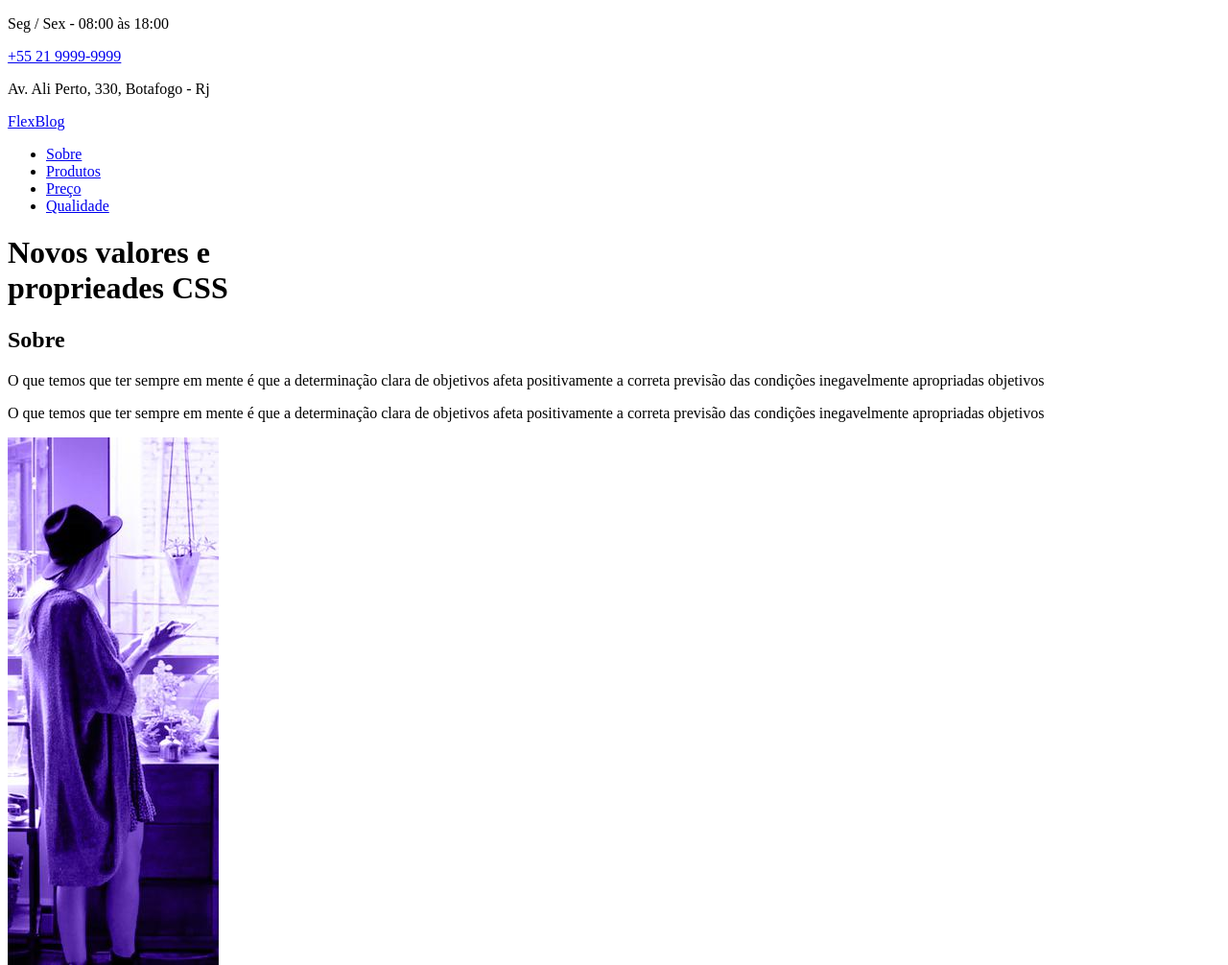
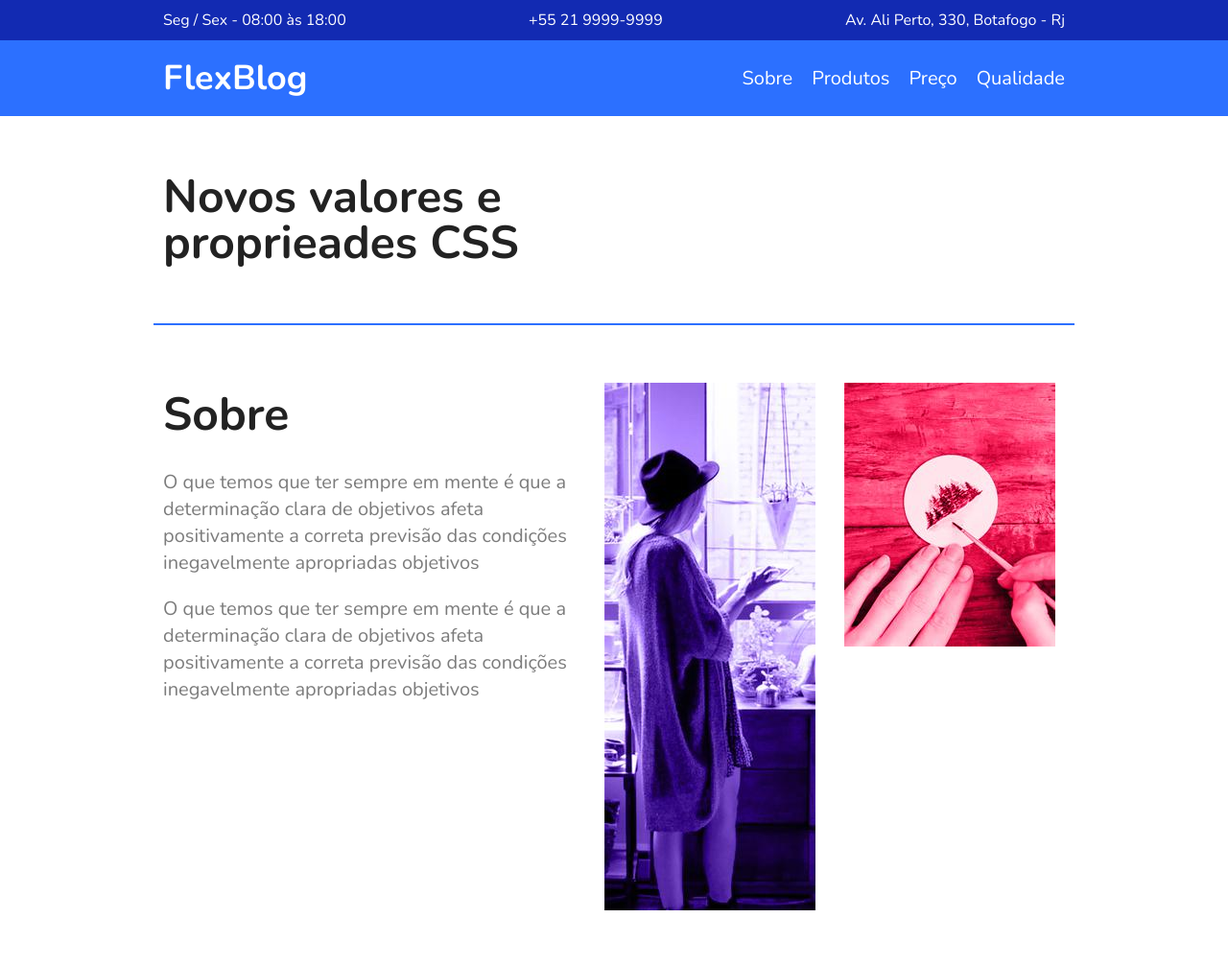
Before and after one commit to victorrosas/flex-blog, a plain HTML site: page index.html in a window 1280 px wide. Shown: the top 1006 px of the page at 96% size. Drawn offline with nearby package versions, Linux system fonts and the light colour scheme; files that its build step writes are made by us from their sources.

Commit message:
finished introducao, sobre e produtos

```diff
--- a/index.html
+++ b/index.html
@@ -6,13 +6,13 @@
   <meta name="viewport" content="width=device-width, initial-scale=1.0, shrink-to-fit=no">
   <link rel="preconnect" href="https://fonts.gstatic.com">
   <link href="https://fonts.googleapis.com/css2?family=Nunito:ital,wght@0,400;0,700;1,400&display=swap" rel="stylesheet">
-  <link rel="stylesheet" href="css/style.css">
+  <link rel="stylesheet" type="text/css" href="style.css">
   <title>FlexBlog</title>
 </head>
 <body>
 
-  <div class="super-info-bg">
-    <div class="super-info">
+  <div class="superinfo-bg">
+    <div class="superginfo">
       <p>Seg / Sex - 08:00 às 18:00</p>
       <a href="tel:+55219999-9999">+55 21 9999-9999</a>
       <p>Av. Ali Perto, 330, Botafogo - Rj</p>
@@ -24,7 +24,7 @@
       <div class="menu-logo">
         <a href="#">FlexBlog</a>
       </div>
-      <nav>
+      <nav class="menu-nav">
         <ul>
           <li><a href="#sobre">Sobre</a></li>
           <li><a href="#produtos">Produtos</a></li>
@@ -42,6 +42,7 @@
       <h1>Sobre</h1>
       <p>O que temos que ter sempre em mente é que a determinação clara de objetivos afeta positivamente a correta previsão das condições inegavelmente apropriadas objetivos</p>
       <p>O que temos que ter sempre em mente é que a determinação clara de objetivos afeta positivamente a correta previsão das condições inegavelmente apropriadas objetivos</p>
+    </div>
     <div class="sobre-img">
       <img src="img/sobre1.jpeg" alt="Sobre 1">
     </div>
@@ -54,7 +55,6 @@
   <section class="produtos" id="produtos">
     <h1>Produtos</h1>
     <div class="produtos-container">
-      <h1>Produtos</h1>
       <div class="produtos-item purple">
         <h2>Purple</h2>
         <img src="img/produtos1.jpeg" alt="Produtos 1">
--- a/style.css
+++ b/style.css
@@ -0,0 +1,147 @@
+body, h1, h2, p, ul, li, a {
+  margin: 0;
+  padding: 0;
+}
+
+body {
+  font-family: "Nunito", helvetica, arial, sans-serif;
+  color: #222222;
+}
+
+ul {
+  list-style: none;
+}
+
+a {
+  text-decoration: none;
+}
+
+img {
+  display: block;
+  max-width: 100%;
+}
+
+* {
+  box-sizing: border-box;
+}
+
+/* SuperInfo */
+
+.superinfo-bg {
+  background: #122ab2;
+  color: white;
+}
+
+.superginfo {
+  max-width: 960px;
+  margin: 0 auto;
+  display: flex;
+  justify-content: space-between;
+  flex-wrap: wrap;
+  padding-top: 10px;
+}
+
+.superginfo p, .superginfo a {
+  margin: 0 10px 10px 10px
+}
+
+.superginfo a {
+  color: white
+}
+
+/* Menu */
+
+.menu-bg {
+  background: #2c70ff;
+}
+
+.menu {
+  max-width: 960px;
+  margin: 0 auto;
+  padding: 15px 0;
+  display: flex;
+  flex-wrap: wrap;
+  justify-content: space-between;
+  align-items: center;
+}
+
+.menu a {
+  color: white;
+}
+
+.menu-logo a {
+  font-size: 2.25em;
+  font-weight: bold;
+  margin: 0 10px;
+}
+
+.menu-nav ul {
+  display: flex;
+  flex-wrap: wrap;
+}
+
+.menu-nav a {
+  font-size: 1.25em;
+  display: block;
+  padding: 10px;
+  transition: all 0.2s;
+}
+
+.menu-nav a:hover {
+  color: #122ab2;
+}
+
+/* Introdução */
+
+.introducao {
+  font-size: 3em;
+  line-height: 1;
+  max-width: 960px;
+  margin: 0 auto;
+  padding: 60px 10px;
+}
+
+/* Sobre */
+
+.sobre {
+  border-top: 2px solid #2c70ff;
+  border-bottom: 2px solid #2c70ff;
+  max-width: 960px;
+  margin: 0 auto;
+  padding: 60px 0;
+  display: flex;
+  flex-wrap: wrap;
+}
+
+.sobre-info {
+  flex: 2 1 300px;
+  margin: 0 10px;
+}
+
+.sobre-info h1 {
+  font-size: 3em;
+  margin-bottom: .5em;
+}
+
+.sobre-info p {
+  font-size: 1.25em;
+  line-height: 1.4;
+  margin-bottom: 1em;
+  color: #7c7c7c;
+}
+
+.sobre-img {
+  flex: 1 1 160px;
+  margin: 0 10px;
+}
+
+/* Produtos */
+.produtos {
+  max-width: 960px;
+  margin: 60px auto;
+}
+
+.produtos h1 {
+  font-size: 3em;
+  margin: 0 10px 60px 10px;
+}
```
Lines whose indentation alone changed are shown as unchanged.
